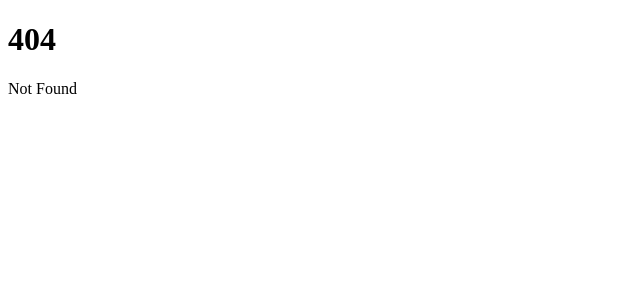
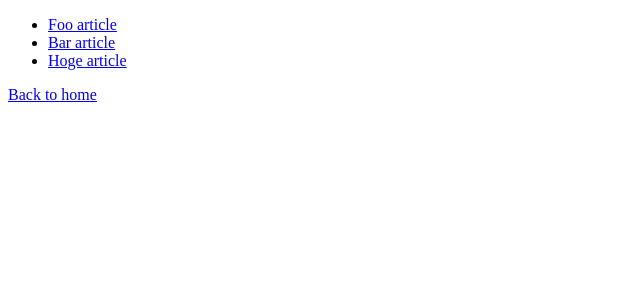
Before and after one commit to yuki-yamamura/blog, a SvelteKit app: page /articles in a window 1280 px wide. Before the commit this address had no page. Shown: the top 300 px of the page, without its empty margins (0-640 px from the left). Built offline with nearby package versions, Linux system fonts and the light colour scheme.

Commit message:
learn routing

```diff
--- /dev/null
+++ b/src/lib/types/article.ts
@@ -0,0 +1,4 @@
+export type Article = {
+	slug: string;
+	title: string;
+};
--- a/src/routes/+page.svelte
+++ b/src/routes/+page.svelte
@@ -1,2 +1,3 @@
 <h1>Welcome to SvelteKit</h1>
 <p>Visit <a href="https://svelte.dev/docs/kit">svelte.dev/docs/kit</a> to read the documentation</p>
+<a href="/articles">Go to articles page</a>
--- /dev/null
+++ b/src/routes/articles/+page.svelte
@@ -0,0 +1,15 @@
+<script lang="ts">
+	import type { PageProps } from './$types';
+
+	const props: PageProps = $props();
+</script>
+
+<ul>
+	{#each props.data.articles as article (article.slug)}
+		<li>
+			<a href={`/articles/${article.slug}`}>{article.title}</a>
+		</li>
+	{/each}
+</ul>
+
+<a href="/">Back to home</a>
--- /dev/null
+++ b/src/routes/articles/+page.ts
@@ -0,0 +1,20 @@
+import type { Article } from '../../lib/types/article';
+
+export function load(): { articles: Article[] } {
+	return {
+		articles: [
+			{
+				slug: 'foo',
+				title: 'Foo article'
+			},
+			{
+				slug: 'bar',
+				title: 'Bar article'
+			},
+			{
+				slug: 'hoge',
+				title: 'Hoge article'
+			}
+		]
+	};
+}
```
Also changed, not shown: src/lib/data/articles.ts (added, +14 -0 lines), src/routes/articles/[slug]/+page.svelte (added, +7 -0 lines), src/routes/articles/[slug]/+page.ts (added, +17 -0 lines).
